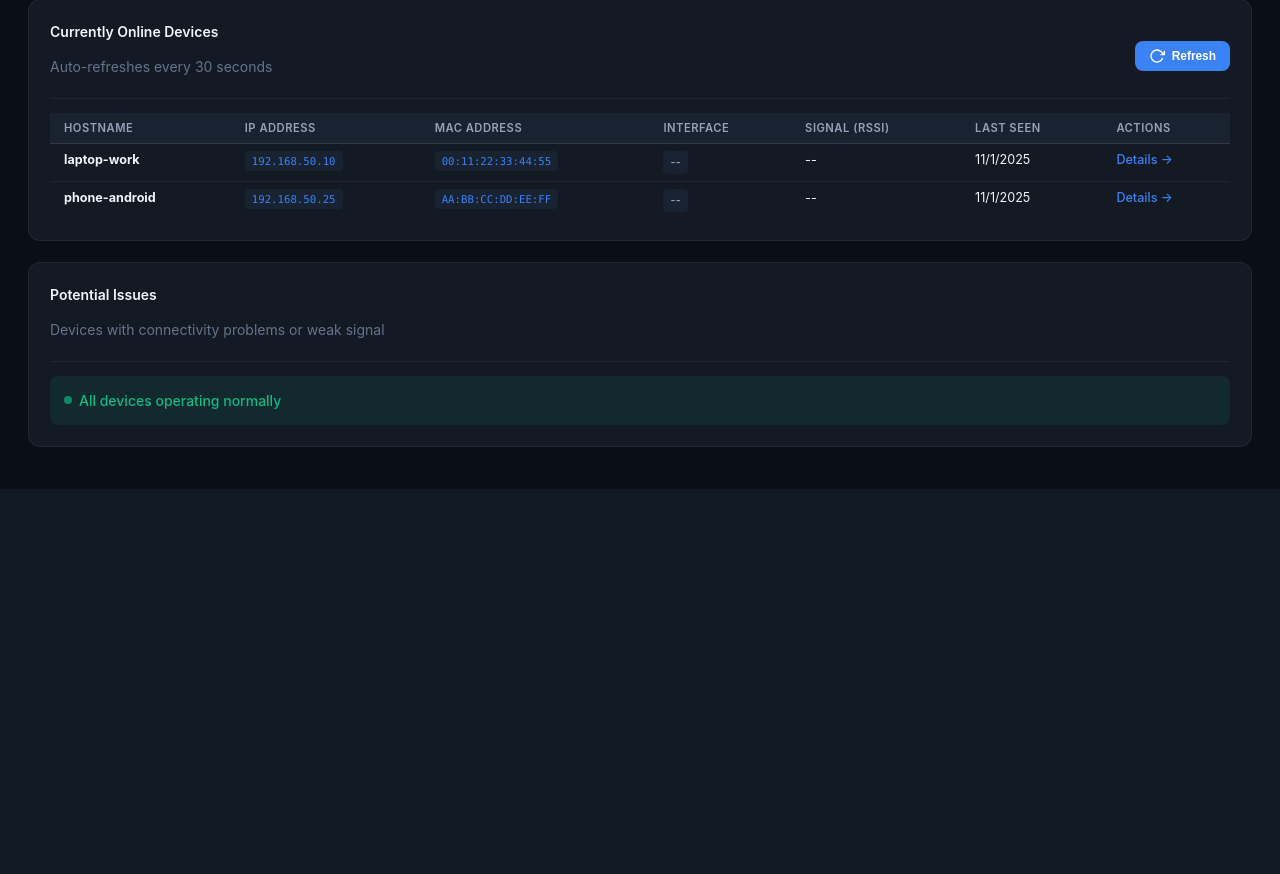
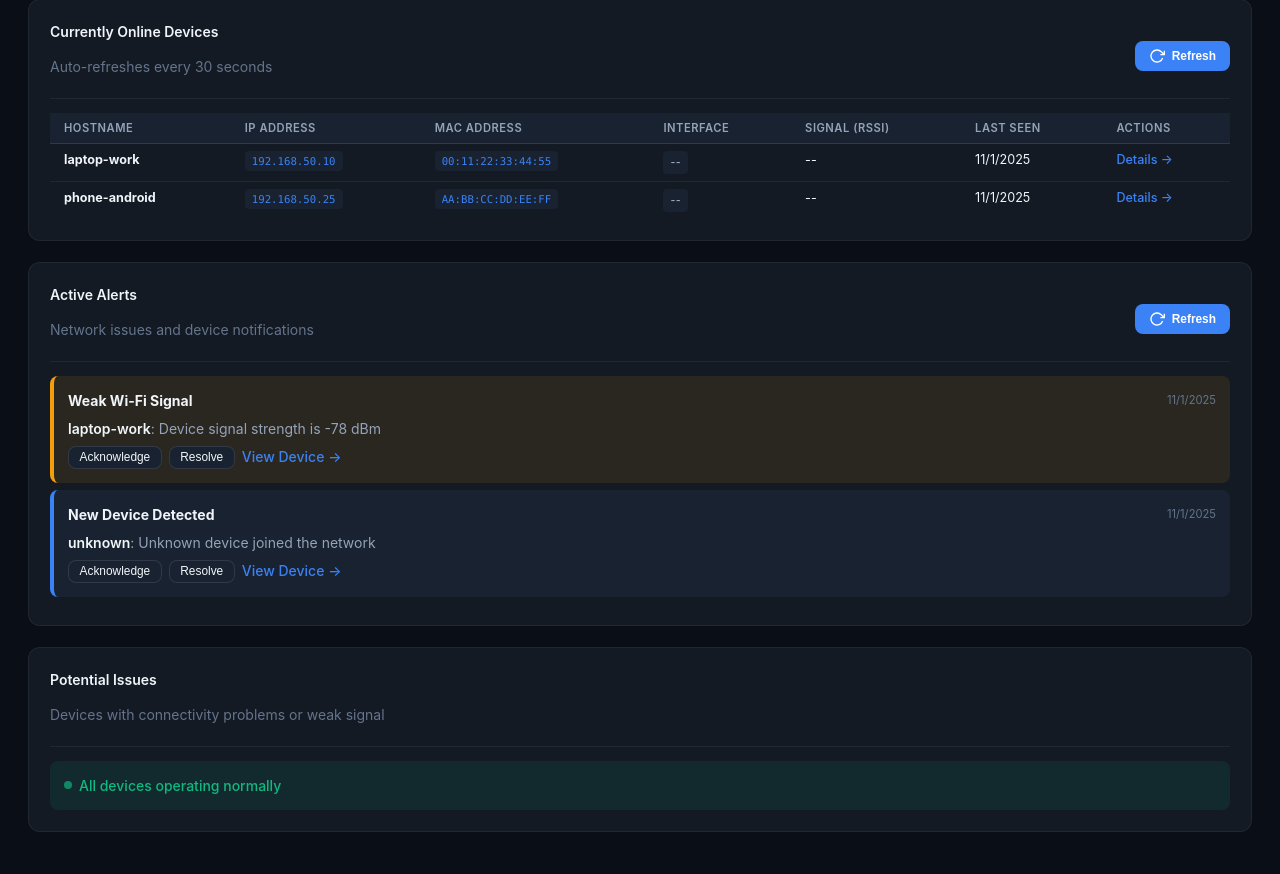
Before and after one commit to xfaith4/SystemDashboard, a Flask app: page /lan in a window 1280 px wide. Shown: the part 466-1340 px from the top of the page. Before the commit the page ends 955 px from the top, so only its background shows below. Run offline with Flask 3, Linux system fonts and the light colour scheme; some libraries are stand-ins or nearby versions.

Commit message:
Add alerting system with database schema and UI
Co-authored-by: xfaith4 <50037365+xfaith4@users.noreply.github.com>

```diff
--- a/app/app.py
+++ b/app/app.py
@@ -1709,6 +1709,200 @@ def lan_device_detail(device_id):
     return render_template('lan_device.html', device_id=device_id)
 
 
+@app.route('/api/lan/alerts')
+def api_lan_alerts():
+    """Get active LAN device alerts."""
+    limit = int(request.args.get('limit', '50'))
+    severity = request.args.get('severity')  # 'critical', 'warning', 'info'
+    alert_type = request.args.get('type')  # filter by alert type
+
+    conn = get_db_connection()
+    if conn is None:
+        # Return mock alerts for development
+        import random
+        now = datetime.datetime.now(datetime.UTC)
+        mock_alerts = [
+            {
+                'alert_id': 1,
+                'device_id': 1,
+                'alert_type': 'weak_signal',
+                'severity': 'warning',
+                'title': 'Weak Wi-Fi Signal',
+                'message': 'Device signal strength is -78 dBm',
+                'hostname': 'laptop-work',
+                'created_at': (now - datetime.timedelta(hours=1)).isoformat(),
+                'is_acknowledged': False
+            },
+            {
+                'alert_id': 2,
+                'device_id': 2,
+                'alert_type': 'new_device',
+                'severity': 'info',
+                'title': 'New Device Detected',
+                'message': 'Unknown device joined the network',
+                'hostname': 'unknown',
+                'created_at': (now - datetime.timedelta(hours=3)).isoformat(),
+                'is_acknowledged': False
+            }
+        ]
+        return jsonify({'alerts': mock_alerts, 'total': len(mock_alerts)})
+
+    try:
+        with conn.cursor(cursor_factory=psycopg2.extras.RealDictCursor) as cur:
+            query = """
+                SELECT
+                    alert_id,
+                    device_id,
+                    alert_type,
+                    severity,
+                    title,
+                    message,
+                    metadata,
+                    is_acknowledged,
+                    acknowledged_at,
+                    is_resolved,
+                    created_at,
+                    mac_address,
+                    hostname,
+                    nickname,
+                    primary_ip_address,
+                    tags
+                FROM telemetry.device_alerts_active
+                WHERE 1=1
+            """
+
+            params = []
+            if severity:
+                query += " AND severity = %s"
+                params.append(severity)
+
+            if alert_type:
+                query += " AND alert_type = %s"
+                params.append(alert_type)
+
+            query += " ORDER BY created_at DESC LIMIT %s"
+            params.append(limit)
+
+            cur.execute(query, params)
+            rows = cur.fetchall()
+
+            alerts = []
+            for row in rows:
+                alert = dict(row)
+                alert['created_at'] = _isoformat(alert.get('created_at'))
+                alert['acknowledged_at'] = _isoformat(alert.get('acknowledged_at'))
+                alerts.append(alert)
+
+            # Get total count
+            cur.execute("SELECT COUNT(*) as total FROM telemetry.device_alerts_active")
+            total_row = cur.fetchone()
+            total = total_row['total'] if total_row else 0
+    except Exception as exc:
+        app.logger.debug('Alerts query failed: %s', exc)
+        return jsonify({'error': 'Database error'}), 500
+    finally:
+        conn.close()
+
+    return jsonify({'alerts': alerts, 'total': total})
+
+
+@app.route('/api/lan/alerts/<alert_id>/acknowledge', methods=['POST'])
+def api_lan_alert_acknowledge(alert_id):
+    """Acknowledge an alert."""
+    payload = request.get_json(silent=True) or {}
+    acknowledged_by = payload.get('acknowledged_by', 'user')
+
+    conn = get_db_connection()
+    if conn is None:
+        return jsonify({'error': 'Database unavailable'}), 503
+
+    try:
+        with conn.cursor() as cur:
+            cur.execute("""
+                UPDATE telemetry.device_alerts
+                SET is_acknowledged = true,
+                    acknowledged_at = NOW(),
+                    acknowledged_by = %s,
+                    updated_at = NOW()
+                WHERE alert_id = %s AND is_acknowledged = false
+                RETURNING alert_id;
+            """, (acknowledged_by, alert_id))
+            updated = cur.fetchone()
+            if not updated:
+                return jsonify({'error': 'Alert not found or already acknowledged'}), 404
+        conn.commit()
+        return jsonify({'status': 'ok'})
+    except Exception as exc:
+        app.logger.debug('Alert acknowledge failed: %s', exc)
+        conn.rollback()
+        return jsonify({'error': 'Database error'}), 500
+    finally:
+        conn.close()
+
+
+@app.route('/api/lan/alerts/<alert_id>/resolve', methods=['POST'])
+def api_lan_alert_resolve(alert_id):
+    """Resolve an alert."""
+    conn = get_db_connection()
+    if conn is None:
+        return jsonify({'error': 'Database unavailable'}), 503
+
+    try:
+        with conn.cursor() as cur:
+            cur.execute("""
+                UPDATE telemetry.device_alerts
+                SET is_resolved = true,
+                    resolved_at = NOW(),
+                    updated_at = NOW()
+                WHERE alert_id = %s AND is_resolved = false
+                RETURNING alert_id;
+            """, (alert_id,))
+            updated = cur.fetchone()
+            if not updated:
+                return jsonify({'error': 'Alert not found or already resolved'}), 404
+        conn.commit()
+        return jsonify({'status': 'ok'})
+    except Exception as exc:
+        app.logger.debug('Alert resolve failed: %s', exc)
+        conn.rollback()
+        return jsonify({'error': 'Database error'}), 500
+    finally:
+        conn.close()
+
+
+@app.route('/api/lan/alerts/stats')
+def api_lan_alerts_stats():
+    """Get alert statistics."""
+    conn = get_db_connection()
+    if conn is None:
+        return jsonify({
+            'total_active': 2,
+            'critical': 0,
+            'warning': 1,
+            'info': 1
+        })
+
+    try:
+        with conn.cursor(cursor_factory=psycopg2.extras.RealDictCursor) as cur:
+            cur.execute("""
+                SELECT
+                    COUNT(*) as total_active,
+                    COUNT(*) FILTER (WHERE severity = 'critical') as critical,
+                    COUNT(*) FILTER (WHERE severity = 'warning') as warning,
+                    COUNT(*) FILTER (WHERE severity = 'info') as info
+                FROM telemetry.device_alerts
+                WHERE is_resolved = false
+            """)
+            stats = dict(cur.fetchone() or {})
+    except Exception as exc:
+        app.logger.debug('Alert stats query failed: %s', exc)
+        return jsonify({'error': 'Database error'}), 500
+    finally:
+        conn.close()
+
+    return jsonify(stats)
+
+
 if __name__ == '__main__':
     # Enable debug for development convenience
     port = int(os.environ.get('DASHBOARD_PORT', '5000'))
--- a/app/templates/lan_overview.html
+++ b/app/templates/lan_overview.html
@@ -78,6 +78,26 @@
                     </tr>
                 </tbody>
             </table>
+        </div>
+    </section>
+
+    <!-- Active Alerts -->
+    <section class="panel">
+        <header class="panel-header">
+            <div>
+                <h2>Active Alerts</h2>
+                <p class="muted">Network issues and device notifications</p>
+            </div>
+            <button onclick="refreshAlerts()" class="btn-refresh">
+                <svg width="16" height="16" viewBox="0 0 24 24" fill="none" stroke="currentColor" stroke-width="2">
+                    <polyline points="23 4 23 10 17 10"/>
+                    <path d="M20.49 15a9 9 0 1 1-2.12-9.36L23 10"/>
+                </svg>
+                Refresh
+            </button>
+        </header>
+        <div id="alerts-container">
+            <p class="muted">Loading alerts...</p>
         </div>
     </section>
 
@@ -209,13 +229,94 @@ function checkForIssues(devices) {
     }
 }
 
+async function loadAlerts() {
+    const alertsContainer = document.getElementById('alerts-container');
+
+    try {
+        const response = await fetch('/api/lan/alerts?limit=10');
+        const data = await response.json();
+        const alerts = data.alerts || [];
+
+        if (alerts.length === 0) {
+            alertsContainer.innerHTML = '<div class="success-message"><span class="status-indicator"></span> No active alerts</div>';
+            return;
+        }
+
+        alertsContainer.innerHTML = '<ul class="alerts-list">' +
+            alerts.map(alert => {
+                const severityClass = alert.severity === 'critical' ? 'alert-critical' :
+                                     alert.severity === 'warning' ? 'alert-warning' : 'alert-info';
+                const deviceName = alert.nickname || alert.hostname || alert.mac_address;
+                const timeAgo = formatTimestamp(alert.created_at);
+
+                return `
+                    <li class="alert-item ${severityClass}">
+                        <div class="alert-header">
+                            <strong>${alert.title}</strong>
+                            <span class="alert-time">${timeAgo}</span>
+                        </div>
+                        <div class="alert-body">
+                            <span class="alert-device">${deviceName}</span>: ${alert.message || ''}
+                        </div>
+                        <div class="alert-actions">
+                            <button class="btn-small" onclick="acknowledgeAlert(${alert.alert_id})">Acknowledge</button>
+                            <button class="btn-small" onclick="resolveAlert(${alert.alert_id})">Resolve</button>
+                            <a href="/lan/device/${alert.device_id}" class="btn-link">View Device →</a>
+                        </div>
+                    </li>
+                `;
+            }).join('') +
+            '</ul>';
+    } catch (error) {
+        console.error('Failed to load alerts:', error);
+        alertsContainer.innerHTML = '<p class="error">Error loading alerts</p>';
+    }
+}
+
+async function acknowledgeAlert(alertId) {
+    try {
+        const response = await fetch(`/api/lan/alerts/${alertId}/acknowledge`, {
+            method: 'POST',
+            headers: { 'Content-Type': 'application/json' },
+            body: JSON.stringify({ acknowledged_by: 'web_user' })
+        });
+
+        if (response.ok) {
+            loadAlerts();
+        }
+    } catch (error) {
+        console.error('Failed to acknowledge alert:', error);
+    }
+}
+
+async function resolveAlert(alertId) {
+    try {
+        const response = await fetch(`/api/lan/alerts/${alertId}/resolve`, {
+            method: 'POST'
+        });
+
+        if (response.ok) {
+            loadAlerts();
+        }
+    } catch (error) {
+        console.error('Failed to resolve alert:', error);
+    }
+}
+
+function refreshAlerts() {
+    loadAlerts();
+}
+
 function refreshOnlineDevices() {
     loadOnlineDevices();
     loadStats();
 }
 
 function startAutoRefresh() {
-    refreshTimer = setInterval(refreshOnlineDevices, 30000);
+    refreshTimer = setInterval(() => {
+        refreshOnlineDevices();
+        loadAlerts();
+    }, 30000);
 }
 
 function stopAutoRefresh() {
@@ -227,6 +328,7 @@ function stopAutoRefresh() {
 document.addEventListener('DOMContentLoaded', () => {
     loadStats();
     loadOnlineDevices();
+    loadAlerts();
     startAutoRefresh();
 });
 
@@ -315,5 +417,75 @@ window.addEventListener('beforeunload', stopAutoRefresh);
     border-color: var(--status-critical);
     color: var(--status-critical);
 }
+
+.alerts-list {
+    list-style: none;
+    padding: 0;
+    margin: 0;
+}
+
+.alert-item {
+    padding: var(--space-md);
+    margin: var(--space-sm) 0;
+    border-radius: var(--radius-md);
+    border-left: 4px solid;
+    background: var(--bg-elevated);
+}
+
+.alert-critical {
+    border-color: var(--status-critical);
+    background: var(--status-critical-bg);
+}
+
+.alert-warning {
+    border-color: var(--status-warning);
+    background: var(--status-warning-bg);
+}
+
+.alert-info {
+    border-color: var(--accent-primary);
+}
+
+.alert-header {
+    display: flex;
+    justify-content: space-between;
+    align-items: center;
+    margin-bottom: var(--space-sm);
+}
+
+.alert-time {
+    font-size: 0.8rem;
+    color: var(--text-muted);
+}
+
+.alert-body {
+    margin-bottom: var(--space-sm);
+    color: var(--text-secondary);
+}
+
+.alert-device {
+    font-weight: 600;
+    color: var(--text-primary);
+}
+
+.alert-actions {
+    display: flex;
+    gap: var(--space-sm);
+    margin-top: var(--space-sm);
+}
+
+.btn-small {
+    padding: 0.25rem 0.75rem;
+    font-size: 0.85rem;
+    background: var(--bg-elevated);
+    border: 1px solid var(--border-default);
+    border-radius: var(--radius-md);
+    color: var(--text-primary);
+    cursor: pointer;
+}
+
+.btn-small:hover {
+    background: var(--bg-card);
+}
 </style>
 {% endblock %}
```
Also changed, not shown: lan-observability-schema.sql (+56 -0 lines), tests/test_flask_app.py (+48 -0 lines).
